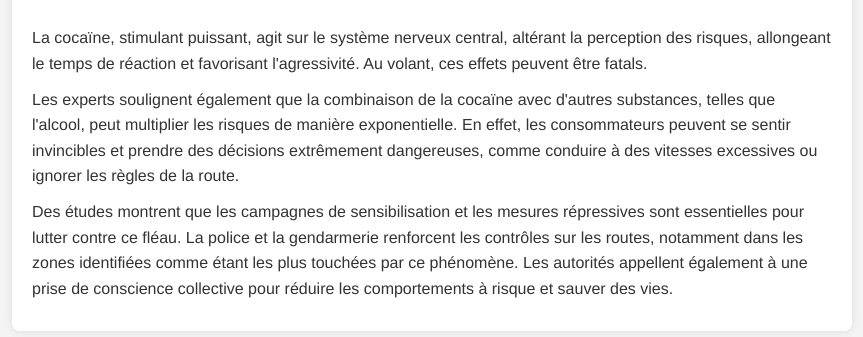
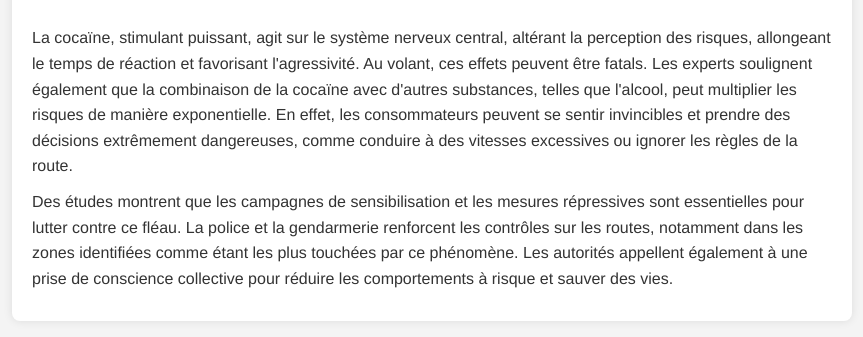
Before and after one commit to sajiter77/actualite-site, a plain HTML site: page index.html in a window 1280 px wide. Shown: the part 2471-2808 px from the top of the page, without its empty margins (208-1071 px from the left). Drawn offline with Linux system fonts and the light colour scheme.

Commit message:
Update index.html

```diff
--- a/index.html
+++ b/index.html
@@ -22,8 +22,7 @@
             <p>Cette hausse de la consommation de drogue, et notamment de cocaïne, se traduit par une augmentation inquiétante des accidents de la route. En 2022, plus de 700 personnes ont perdu la vie sur les routes françaises dans des accidents impliquant la cocaïne ou le cannabis, faisant de la consommation de drogues la troisième cause de mortalité routière après la vitesse et l'alcool.</p>
             <h2>Un cocktail dangereux</h2>
             <img src="danger.jpg" alt="Un cocktail dangereux" class="article-image">
-            <p>La cocaïne, stimulant puissant, agit sur le système nerveux central, altérant la perception des risques, allongeant le temps de réaction et favorisant l'agressivité. Au volant, ces effets peuvent être fatals.</p>
-            <p>Les experts soulignent également que la combinaison de la cocaïne avec d'autres substances, telles que l'alcool, peut multiplier les risques de manière exponentielle. En effet, les consommateurs peuvent se sentir invincibles et prendre des décisions extrêmement dangereuses, comme conduire à des vitesses excessives ou ignorer les règles de la route.</p>
+            <p>La cocaïne, stimulant puissant, agit sur le système nerveux central, altérant la perception des risques, allongeant le temps de réaction et favorisant l'agressivité. Au volant, ces effets peuvent être fatals. Les experts soulignent également que la combinaison de la cocaïne avec d'autres substances, telles que l'alcool, peut multiplier les risques de manière exponentielle. En effet, les consommateurs peuvent se sentir invincibles et prendre des décisions extrêmement dangereuses, comme conduire à des vitesses excessives ou ignorer les règles de la route.</p>
             <p>Des études montrent que les campagnes de sensibilisation et les mesures répressives sont essentielles pour lutter contre ce fléau. La police et la gendarmerie renforcent les contrôles sur les routes, notamment dans les zones identifiées comme étant les plus touchées par ce phénomène. Les autorités appellent également à une prise de conscience collective pour réduire les comportements à risque et sauver des vies.</p>
         </section>
     </main>
```
